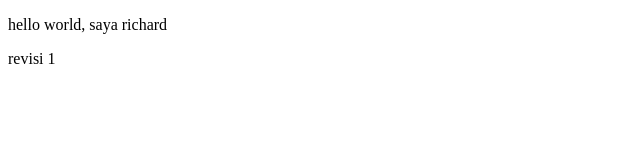
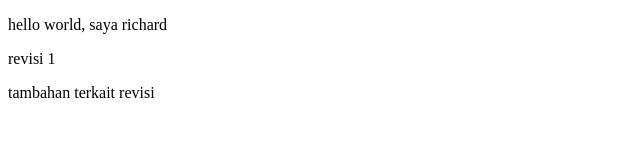
Before and after one commit to r11i/GIT_TEST, a plain HTML site: page index.html in a window 1280 px wide. Shown: the whole page, without its empty margins (0-640 px from the left). Drawn offline with Linux system fonts and the light colour scheme.

Commit message:
fitur baru

```diff
--- a/index.html
+++ b/index.html
@@ -4,5 +4,6 @@
 
         <p>hello world, saya richard</p>
         <p>revisi 1</p>
+        <p>tambahan terkait revisi</p>
     </body>
 </html>
```
